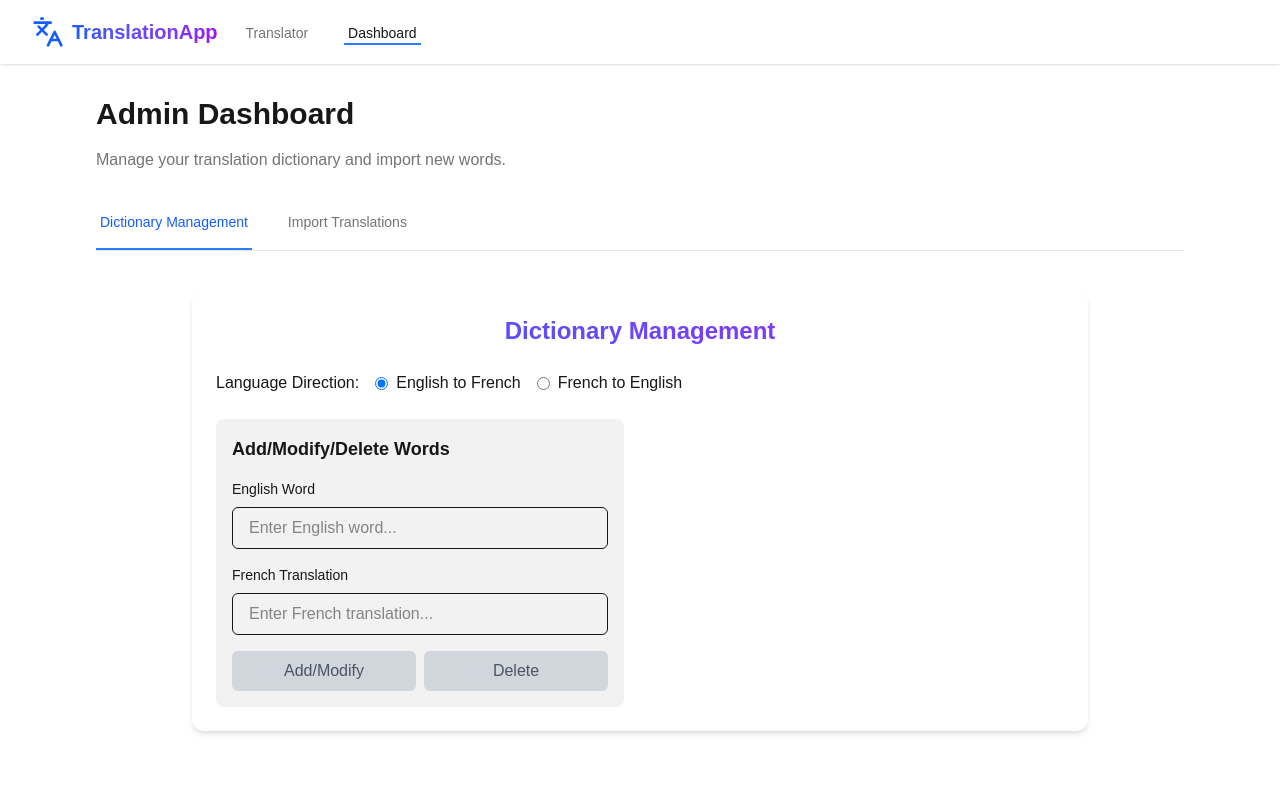
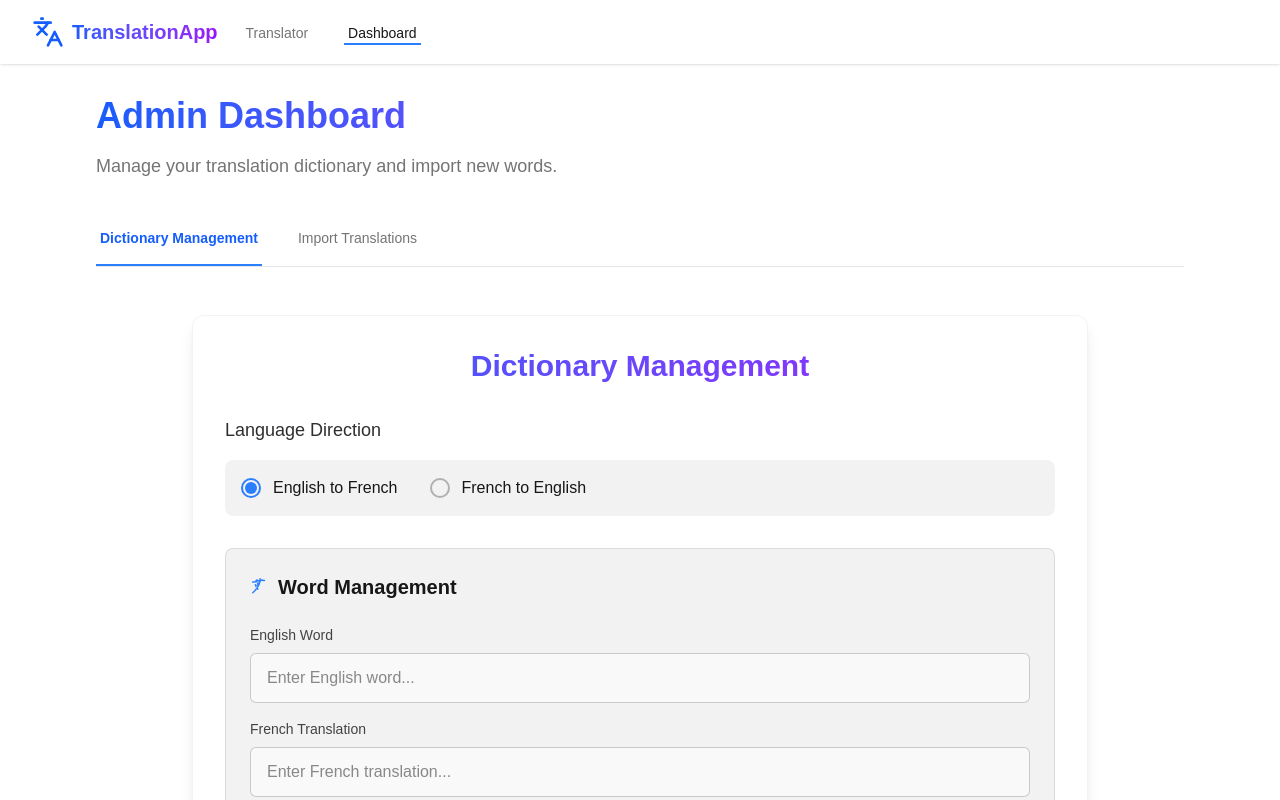
Before and after one commit to Mariussgal/translate_app, a Next.js app in the folder translate_app/: page /dashboard in a window 1280 px wide. Shown: the top 800 px of the page. Built offline with nearby package versions, Linux system fonts and the light colour scheme; no server answers.

Commit message:
enhanced dashboard layout

```diff
--- a/translate_app/src/app/dashboard/page.tsx
+++ b/translate_app/src/app/dashboard/page.tsx
@@ -16,10 +16,12 @@ export default function Dashboard() {
 
   return (
     <div className="flex flex-col min-h-screen bg-background">
-      <main className="flex-1 flex flex-col p-4 sm:p-6 md:p-8 max-w-6xl mx-auto w-full space-y-6">
+      <main className="flex-1 flex flex-col p-4 sm:p-6 md:p-8 max-w-6xl mx-auto w-full space-y-8">
         <div className="flex flex-col space-y-4">
-          <h1 className="text-3xl font-bold">Admin Dashboard</h1>
-          <p className="text-foreground/60">
+          <h1 className="text-4xl font-bold bg-gradient-to-r from-blue-600 to-purple-600 bg-clip-text text-transparent">
+            Admin Dashboard
+          </h1>
+          <p className="text-foreground/60 text-lg">
             Manage your translation dictionary and import new words.
           </p>
         </div>
@@ -28,9 +30,9 @@ export default function Dashboard() {
           <nav className="flex space-x-8">
             <button
               onClick={() => setActiveTab('dictionary')}
-              className={`py-4 px-1 border-b-2 font-medium text-sm ${
+              className={`py-4 px-1 border-b-2 font-medium text-sm transition-all duration-200 ${
                 activeTab === 'dictionary'
-                  ? 'border-blue-500 text-blue-600'
+                  ? 'border-blue-500 text-blue-600 font-semibold'
                   : 'border-transparent text-foreground/60 hover:text-foreground/80 hover:border-foreground/30'
               }`}
             >
@@ -38,9 +40,9 @@ export default function Dashboard() {
             </button>
             <button
               onClick={() => setActiveTab('import')}
-              className={`py-4 px-1 border-b-2 font-medium text-sm ${
+              className={`py-4 px-1 border-b-2 font-medium text-sm transition-all duration-200 ${
                 activeTab === 'import'
-                  ? 'border-blue-500 text-blue-600'
+                  ? 'border-blue-500 text-blue-600 font-semibold'
                   : 'border-transparent text-foreground/60 hover:text-foreground/80 hover:border-foreground/30'
               }`}
             >
@@ -141,50 +143,63 @@ function DictionaryManagementUI() {
   };
 
   return (
-    <div className="w-full max-w-4xl mx-auto p-6 bg-white dark:bg-black/20 rounded-xl shadow-md">
-      <h2 className="text-2xl font-bold mb-6 text-center bg-gradient-to-r from-blue-600 to-purple-600 bg-clip-text text-transparent">
+    <div className="w-full max-w-4xl mx-auto p-8 bg-white/40 dark:bg-black/30 backdrop-blur-sm rounded-xl shadow-lg border border-foreground/5">
+      <h2 className="text-3xl font-bold mb-8 text-center bg-gradient-to-r from-blue-600 to-purple-600 bg-clip-text text-transparent">
         Dictionary Management
       </h2>
 
-      <div className="mb-6">
-        <div className="flex items-center mb-4">
-          <span className="mr-4 font-medium">Language Direction:</span>
-          <div className="flex space-x-4">
-            <label className="inline-flex items-center">
+      <div className="mb-8">
+        <h3 className="text-lg font-medium mb-4 text-foreground/90">Language Direction</h3>
+        <div className="flex items-center space-x-8 p-4 bg-black/5 dark:bg-white/5 rounded-lg">
+          <label className="flex items-center cursor-pointer group">
+            <div className="relative">
               <input
                 type="radio"
-                className="form-radio text-blue-600"
+                className="peer sr-only"
                 name="language"
                 checked={fromLang === 'english'}
                 onChange={() => setFromLang('english')}
               />
-              <span className="ml-2">English to French</span>
+              <div className="w-5 h-5 border-2 border-foreground/30 rounded-full peer-checked:border-blue-500"></div>
+              <div className="absolute w-3 h-3 top-1 left-1 rounded-full bg-blue-500 scale-0 peer-checked:scale-100 transition-transform"></div>
+            </div>
+            <span className="ml-3 group-hover:text-blue-500 transition-colors">English to French</span>
           </label>
-            <label className="inline-flex items-center">
+
+          <label className="flex items-center cursor-pointer group">
+            <div className="relative">
               <input
                 type="radio"
-                className="form-radio text-blue-600"
+                className="peer sr-only"
                 name="language"
                 checked={fromLang === 'french'}
                 onChange={() => setFromLang('french')}
               />
-              <span className="ml-2">French to English</span>
+              <div className="w-5 h-5 border-2 border-foreground/30 rounded-full peer-checked:border-blue-500"></div>
+              <div className="absolute w-3 h-3 top-1 left-1 rounded-full bg-blue-500 scale-0 peer-checked:scale-100 transition-transform"></div>
+            </div>
+            <span className="ml-3 group-hover:text-blue-500 transition-colors">French to English</span>
           </label>
         </div>
       </div>
-      </div>
 
-      <div className="grid grid-cols-1 md:grid-cols-2 gap-8">
-        <div className="bg-black/5 dark:bg-white/5 p-4 rounded-lg">
-          <h3 className="text-lg font-semibold mb-4">Add/Modify/Delete Words</h3>
+      <div className="grid grid-cols-1 gap-8">
+        <div className="bg-black/5 dark:bg-white/5 p-6 rounded-lg border border-foreground/10">
+          <h3 className="text-xl font-semibold mb-6 flex items-center">
+            <svg xmlns="http://www.w3.org/2000/svg" className="h-5 w-5 mr-2 text-blue-500" viewBox="0 0 20 20" fill="currentColor">
+              <path d="M7.75 2.75a.75.75 0 00-1.5 0v1.258a32.987 32.987 0 00-3.599.278.75.75 0 10.198 1.487A31.545 31.545 0 018.7 5.545 19.381 19.381 0 017 9.56a19.418 19.418 0 01-1.002-2.05.75.75 0 00-1.384.577 20.935 20.935 0 001.492 2.91 19.613 19.613 0 01-3.828 4.154.75.75 0 10.945 1.164A21.116 21.116 0 007 12.331c.095.132.192.262.29.391a.75.75 0 001.194-.91c-.204-.266-.4-.538-.59-.815a20.888 20.888 0 003.067-7.106 31.36 31.36 0 013.352.246.75.75 0 10.214-1.486 32.952 32.952 0 00-3.737-.305V1.75a.75.75 0 00-1.5 0v1.3a32.864 32.864 0 00-3.627.11.75.75 0 10.224 1.482 31.34 31.34 0 013.022-.266 19.412 19.412 0 01-2.9 7.373z" />
+            </svg>
+            Word Management
+          </h3>
 
+          <div className="space-y-6">
             <div className="mb-4">
-            <label className="block text-sm font-medium mb-2">
+              <label className="block text-sm font-medium mb-2 text-foreground/80">
                 {fromLang === 'english' ? 'English' : 'French'} Word
               </label>
               <input
                 type="text"
-              className="w-full px-4 py-2 border rounded-md focus:outline-none focus:ring-2 focus:ring-blue-500"
+                className="w-full px-4 py-3 bg-white/50 dark:bg-black/20 border border-foreground/20 rounded-md focus:outline-none focus:ring-2 focus:ring-blue-500 focus:border-blue-500 transition-all"
                 placeholder={`Enter ${fromLang === 'english' ? 'English' : 'French'} word...`}
                 value={word}
                 onChange={(e) => setWord(e.target.value)}
@@ -192,51 +207,84 @@ function DictionaryManagementUI() {
             </div>
 
             <div className="mb-4">
-            <label className="block text-sm font-medium mb-2">
+              <label className="block text-sm font-medium mb-2 text-foreground/80">
                 {fromLang === 'english' ? 'French' : 'English'} Translation
               </label>
               <input
                 type="text"
-              className="w-full px-4 py-2 border rounded-md focus:outline-none focus:ring-2 focus:ring-blue-500"
+                className="w-full px-4 py-3 bg-white/50 dark:bg-black/20 border border-foreground/20 rounded-md focus:outline-none focus:ring-2 focus:ring-blue-500 focus:border-blue-500 transition-all"
                 placeholder={`Enter ${fromLang === 'english' ? 'French' : 'English'} translation...`}
                 value={translation}
                 onChange={(e) => setTranslation(e.target.value)}
               />
             </div>
+          </div>
 
-          <div className="flex space-x-2">
+          <div className="flex space-x-4 mt-8">
             <button
               onClick={handleAddModify}
               disabled={isLoading || !word.trim() || !translation.trim()}
-              className={`flex-1 px-4 py-2 rounded-md ${
+              className={`flex-1 px-6 py-3 rounded-md font-medium transition-all ${
                 isLoading || !word.trim() || !translation.trim()
                   ? 'bg-gray-300 text-gray-600 cursor-not-allowed'
-                  : 'bg-green-600 text-white hover:bg-green-700'
+                  : 'bg-gradient-to-r from-blue-600 to-blue-500 text-white hover:shadow-md hover:from-blue-700 hover:to-blue-600 active:scale-95'
               }`}
             >
+              {isLoading ? (
+                <span className="flex items-center justify-center">
+                  <svg className="animate-spin -ml-1 mr-2 h-4 w-4 text-white" xmlns="http://www.w3.org/2000/svg" fill="none" viewBox="0 0 24 24">
+                    <circle className="opacity-25" cx="12" cy="12" r="10" stroke="currentColor" strokeWidth="4"></circle>
+                    <path className="opacity-75" fill="currentColor" d="M4 12a8 8 0 018-8V0C5.373 0 0 5.373 0 12h4zm2 5.291A7.962 7.962 0 014 12H0c0 3.042 1.135 5.824 3 7.938l3-2.647z"></path>
+                  </svg>
+                  Processing...
+                </span>
+              ) : (
+                <span className="flex items-center justify-center">
+                  <svg xmlns="http://www.w3.org/2000/svg" className="h-5 w-5 mr-1" viewBox="0 0 20 20" fill="currentColor">
+                    <path d="M10.75 4.75a.75.75 0 00-1.5 0v4.5h-4.5a.75.75 0 000 1.5h4.5v4.5a.75.75 0 001.5 0v-4.5h4.5a.75.75 0 000-1.5h-4.5v-4.5z" />
+                  </svg>
                   Add/Modify
+                </span>
+              )}
             </button>
             <button
               onClick={handleDelete}
               disabled={isLoading || !word.trim()}
-              className={`flex-1 px-4 py-2 rounded-md ${
+              className={`flex-1 px-6 py-3 rounded-md font-medium transition-all ${
                 isLoading || !word.trim()
                   ? 'bg-gray-300 text-gray-600 cursor-not-allowed'
-                  : 'bg-red-600 text-white hover:bg-red-700'
+                  : 'bg-gradient-to-r from-red-500 to-red-400 text-white hover:shadow-md hover:from-red-600 hover:to-red-500 active:scale-95'
               }`}
             >
+              <span className="flex items-center justify-center">
+                <svg xmlns="http://www.w3.org/2000/svg" className="h-5 w-5 mr-1" viewBox="0 0 20 20" fill="currentColor">
+                  <path fillRule="evenodd" d="M9 2a1 1 0 00-.894.553L7.382 4H4a1 1 0 000 2v10a2 2 0 002 2h8a2 2 0 002-2V6a1 1 0 100-2h-3.382l-.724-1.447A1 1 0 0011 2H9zM7 8a1 1 0 012 0v6a1 1 0 11-2 0V8zm5-1a1 1 0 00-1 1v6a1 1 0 102 0V8a1 1 0 00-1-1z" clipRule="evenodd" />
+                </svg>
                 Delete
+              </span>
             </button>
           </div>
         </div>
-
       </div>
 
       {status && (
-        <div className={`mt-6 p-4 rounded-lg ${
-          status.type === 'success' ? 'bg-green-100 text-green-800' : 'bg-red-100 text-red-800'
+        <div className={`mt-8 p-4 rounded-lg ${
+          status.type === 'success'
+            ? 'bg-green-100 text-green-800 border border-green-200 dark:bg-green-900/20 dark:text-green-300 dark:border-green-800/30'
+            : 'bg-red-100 text-red-800 border border-red-200 dark:bg-red-900/20 dark:text-red-300 dark:border-red-800/30'
         }`}>
+          <div className="flex items-center">
+            {status.type === 'success' ? (
+              <svg xmlns="http://www.w3.org/2000/svg" className="h-5 w-5 mr-2" viewBox="0 0 20 20" fill="currentColor">
+                <path fillRule="evenodd" d="M10 18a8 8 0 100-16 8 8 0 000 16zm3.707-9.293a1 1 0 00-1.414-1.414L9 10.586 7.707 9.293a1 1 0 00-1.414 1.414l2 2a1 1 0 001.414 0l4-4z" clipRule="evenodd" />
+              </svg>
+            ) : (
+              <svg xmlns="http://www.w3.org/2000/svg" className="h-5 w-5 mr-2" viewBox="0 0 20 20" fill="currentColor">
+                <path fillRule="evenodd" d="M18 10a8 8 0 11-16 0 8 8 0 0116 0zm-7 4a1 1 0 11-2 0 1 1 0 012 0zm-1-9a1 1 0 00-1 1v4a1 1 0 102 0V6a1 1 0 00-1-1z" clipRule="evenodd" />
+              </svg>
+            )}
             {status.message}
+          </div>
         </div>
       )}
     </div>
@@ -306,23 +354,23 @@ function FileUploadUI() {
   };
 
   return (
-    <div className="w-full max-w-lg mx-auto p-6 bg-white dark:bg-black/20 rounded-xl shadow-md">
-      <h2 className="text-2xl font-bold mb-6 text-center bg-gradient-to-r from-blue-600 to-purple-600 bg-clip-text text-transparent">
+    <div className="w-full max-w-2xl mx-auto p-8 bg-white/40 dark:bg-black/30 backdrop-blur-sm rounded-xl shadow-lg border border-foreground/5">
+      <h2 className="text-3xl font-bold mb-8 text-center bg-gradient-to-r from-blue-600 to-purple-600 bg-clip-text text-transparent">
         Import Translation Dictionary
       </h2>
 
-      <div className="mb-6">
-        <label className="block text-sm font-medium mb-2">Select File</label>
+      <div className="mb-8">
+        <label className="block text-lg font-medium mb-4 text-foreground/90">Select File</label>
         <div className="flex items-center justify-center w-full">
-          <label className="flex flex-col items-center justify-center w-full h-40 border-2 border-dashed rounded-lg cursor-pointer hover:bg-black/5 dark:hover:bg-white/5 border-foreground/20">
+          <label className="flex flex-col items-center justify-center w-full h-48 border-2 border-dashed rounded-lg cursor-pointer hover:bg-black/5 dark:hover:bg-white/5 transition-colors border-foreground/20 group">
             <div className="flex flex-col items-center justify-center pt-5 pb-6">
-              <svg className="w-10 h-10 mb-3 text-foreground/60" fill="none" stroke="currentColor" viewBox="0 0 24 24" xmlns="http://www.w3.org/2000/svg">
+              <svg className="w-14 h-14 mb-4 text-foreground/40 group-hover:text-blue-500 transition-colors" fill="none" stroke="currentColor" viewBox="0 0 24 24" xmlns="http://www.w3.org/2000/svg">
                 <path strokeLinecap="round" strokeLinejoin="round" strokeWidth="2" d="M7 16a4 4 0 01-.88-7.903A5 5 0 1115.9 6L16 6a5 5 0 011 9.9M15 13l-3-3m0 0l-3 3m3-3v12"></path>
               </svg>
-              <p className="mb-2 text-sm text-foreground/80">
+              <p className="mb-2 text-base text-foreground/80 group-hover:text-foreground transition-colors">
                 <span className="font-semibold">Click to upload</span> or drag and drop
               </p>
-              <p className="text-xs text-foreground/60">
+              <p className="text-sm text-foreground/60 group-hover:text-foreground/80 transition-colors">
                 Excel (.xlsx, .xls), CSV (.csv), or Text (.txt)
               </p>
             </div>
@@ -338,22 +386,41 @@ function FileUploadUI() {
       </div>
 
       {file && (
-        <div className="mb-6 p-4 bg-black/5 dark:bg-white/5 rounded-lg">
+        <div className="mb-6 p-6 bg-black/5 dark:bg-white/5 rounded-lg border border-foreground/10">
           <div className="flex items-center">
-            <div className="mr-4">
-              <svg className="w-8 h-8 text-foreground/60" fill="none" stroke="currentColor" viewBox="0 0 24 24" xmlns="http://www.w3.org/2000/svg">
-                <path strokeLinecap="round" strokeLinejoin="round" strokeWidth="2" d="M9 12h6m-6 4h6m2 5H7a2 2 0 01-2-2V5a2 2 0 012-2h5.586a1 1 0 01.707.293l5.414 5.414a1 1 0 01.293.707V19a2 2 0 01-2 2z"></path>
+            <div className="mr-4 text-blue-500">
+              {file.name.endsWith('.xlsx') || file.name.endsWith('.xls') ? (
+                <svg className="w-10 h-10" fill="currentColor" xmlns="http://www.w3.org/2000/svg" viewBox="0 0 24 24">
+                  <path d="M14.5 2H6a2 2 0 0 0-2 2v16a2 2 0 0 0 2 2h12a2 2 0 0 0 2-2V6.5L14.5 2z"/>
+                  <polyline points="14 2 14 6 18 6"/>
+                  <path d="M8 13h2v4H8zm4-5h2v9h-2zm4 3h2v6h-2z"/>
                 </svg>
+              ) : file.name.endsWith('.csv') ? (
+                <svg className="w-10 h-10" fill="currentColor" xmlns="http://www.w3.org/2000/svg" viewBox="0 0 24 24">
+                  <path d="M14.5 2H6a2 2 0 0 0-2 2v16a2 2 0 0 0 2 2h12a2 2 0 0 0 2-2V6.5L14.5 2z"/>
+                  <polyline points="14 2 14 6 18 6"/>
+                  <path d="M8 12h8m-8 4h4"/>
+                </svg>
+              ) : (
+                <svg className="w-10 h-10" fill="currentColor" xmlns="http://www.w3.org/2000/svg" viewBox="0 0 24 24">
+                  <path d="M14.5 2H6a2 2 0 0 0-2 2v16a2 2 0 0 0 2 2h12a2 2 0 0 0 2-2V6.5L14.5 2z"/>
+                  <polyline points="14 2 14 6 18 6"/>
+                  <line x1="8" y1="12" x2="16" y2="12"/>
+                  <line x1="8" y1="16" x2="16" y2="16"/>
+                  <line x1="8" y1="8" x2="10" y2="8"/>
+                </svg>
+              )}
             </div>
             <div className="flex-1 truncate">
-              <p className="font-medium truncate">{file.name}</p>
-              <p className="text-xs text-foreground/60">
+              <p className="font-medium text-lg truncate">{file.name}</p>
+              <p className="text-sm text-foreground/60">
                 {(file.size / 1024).toFixed(2)} KB
               </p>
             </div>
             <button
               onClick={() => setFile(null)}
-              className="text-red-500 hover:text-red-700"
+              className="p-2 rounded-full hover:bg-red-100 dark:hover:bg-red-900/30 text-red-500 transition-colors"
+              aria-label="Remove file"
             >
               <svg className="w-5 h-5" fill="none" stroke="currentColor" viewBox="0 0 24 24" xmlns="http://www.w3.org/2000/svg">
                 <path strokeLinecap="round" strokeLinejoin="round" strokeWidth="2" d="M6 18L18 6M6 6l12 12"></path>
@@ -366,11 +433,11 @@ function FileUploadUI() {
       <button
         onClick={handleUpload}
         disabled={isUploading || !file}
-        className={`w-full px-4 py-3 rounded-lg ${
+        className={`w-full px-6 py-4 rounded-lg font-medium text-lg transition-all ${
           isUploading || !file
             ? 'bg-gray-300 text-gray-600 cursor-not-allowed'
-            : 'bg-gradient-to-r from-blue-600 to-purple-600 text-white hover:shadow-lg'
-        } transition-all`}
+            : 'bg-gradient-to-r from-blue-600 to-purple-600 text-white hover:shadow-lg hover:from-blue-700 hover:to-purple-700 active:scale-98'
+        }`}
       >
         {isUploading ? (
           <span className="flex items-center justify-center">
@@ -381,38 +448,65 @@ function FileUploadUI() {
             Uploading...
           </span>
         ) : (
-          'Upload Dictionary'
+          <span className="flex items-center justify-center">
+            <svg xmlns="http://www.w3.org/2000/svg" className="h-6 w-6 mr-2" fill="none" viewBox="0 0 24 24" stroke="currentColor">
+              <path strokeLinecap="round" strokeLinejoin="round" strokeWidth="2" d="M7 16a4 4 0 01-.88-7.903A5 5 0 1115.9 6L16 6a5 5 0 011 9.9M15 13l-3-3m0 0l-3 3m3-3v12" />
+            </svg>
+            Upload Dictionary
+          </span>
         )}
       </button>
 
       {uploadStatus && (
-        <div className={`mt-4 p-4 rounded-lg ${
-          uploadStatus.type === 'success' ? 'bg-green-100 text-green-800' : 'bg-red-100 text-red-800'
+        <div className={`mt-6 p-4 rounded-lg ${
+          uploadStatus.type === 'success'
+            ? 'bg-green-100 text-green-800 border border-green-200 dark:bg-green-900/20 dark:text-green-300 dark:border-green-800/30'
+            : 'bg-red-100 text-red-800 border border-red-200 dark:bg-red-900/20 dark:text-red-300 dark:border-red-800/30'
         }`}>
+          <div className="flex items-center">
+            {uploadStatus.type === 'success' ? (
+              <svg xmlns="http://www.w3.org/2000/svg" className="h-5 w-5 mr-2" viewBox="0 0 20 20" fill="currentColor">
+                <path fillRule="evenodd" d="M10 18a8 8 0 100-16 8 8 0 000 16zm3.707-9.293a1 1 0 00-1.414-1.414L9 10.586 7.707 9.293a1 1 0 00-1.414 1.414l2 2a1 1 0 001.414 0l4-4z" clipRule="evenodd" />
+              </svg>
+            ) : (
+              <svg xmlns="http://www.w3.org/2000/svg" className="h-5 w-5 mr-2" viewBox="0 0 20 20" fill="currentColor">
+                <path fillRule="evenodd" d="M18 10a8 8 0 11-16 0 8 8 0 0116 0zm-7 4a1 1 0 11-2 0 1 1 0 012 0zm-1-9a1 1 0 00-1 1v4a1 1 0 102 0V6a1 1 0 00-1-1z" clipRule="evenodd" />
+              </svg>
+            )}
             {uploadStatus.message}
+          </div>
         </div>
       )}
 
-      <div className="mt-8">
-        <h3 className="text-lg font-semibold mb-3">Supported Formats</h3>
-        <ul className="space-y-2 text-sm">
-          <li className="flex items-start">
-            <svg className="w-5 h-5 text-green-500 mr-2" fill="none" stroke="currentColor" viewBox="0 0 24 24" xmlns="http://www.w3.org/2000/svg">
+      <div className="mt-10 pt-6 border-t border-foreground/10">
+        <h3 className="text-xl font-semibold mb-4 text-foreground/90">Supported Formats</h3>
+        <ul className="space-y-4 text-sm">
+          <li className="flex items-start p-3 bg-black/5 dark:bg-white/5 rounded-lg">
+            <svg className="w-5 h-5 text-green-500 mr-3 mt-0.5 flex-shrink-0" fill="none" stroke="currentColor" viewBox="0 0 24 24" xmlns="http://www.w3.org/2000/svg">
               <path strokeLinecap="round" strokeLinejoin="round" strokeWidth="2" d="M5 13l4 4L19 7"></path>
             </svg>
-            <span><strong>Excel (.xlsx, .xls)</strong>: Spreadsheet with English words in column A and French translations in column B.</span>
+            <div>
+              <strong className="text-foreground/90">Excel (.xlsx, .xls)</strong>
+              <p className="mt-1">Spreadsheet with English words in column A and French translations in column B.</p>
+            </div>
           </li>
-          <li className="flex items-start">
-            <svg className="w-5 h-5 text-green-500 mr-2" fill="none" stroke="currentColor" viewBox="0 0 24 24" xmlns="http://www.w3.org/2000/svg">
+          <li className="flex items-start p-3 bg-black/5 dark:bg-white/5 rounded-lg">
+            <svg className="w-5 h-5 text-green-500 mr-3 mt-0.5 flex-shrink-0" fill="none" stroke="currentColor" viewBox="0 0 24 24" xmlns="http://www.w3.org/2000/svg">
               <path strokeLinecap="round" strokeLinejoin="round" strokeWidth="2" d="M5 13l4 4L19 7"></path>
             </svg>
-            <span><strong>CSV (.csv)</strong>: Comma-separated values with English word, followed by French translation.</span>
+            <div>
+              <strong className="text-foreground/90">CSV (.csv)</strong>
+              <p className="mt-1">Comma-separated values with English word, followed by French translation.</p>
+            </div>
           </li>
-          <li className="flex items-start">
-            <svg className="w-5 h-5 text-green-500 mr-2" fill="none" stroke="currentColor" viewBox="0 0 24 24" xmlns="http://www.w3.org/2000/svg">
+          <li className="flex items-start p-3 bg-black/5 dark:bg-white/5 rounded-lg">
+            <svg className="w-5 h-5 text-green-500 mr-3 mt-0.5 flex-shrink-0" fill="none" stroke="currentColor" viewBox="0 0 24 24" xmlns="http://www.w3.org/2000/svg">
               <path strokeLinecap="round" strokeLinejoin="round" strokeWidth="2" d="M5 13l4 4L19 7"></path>
             </svg>
-            <span><strong>Text (.txt)</strong>: One pair per line in format "english_word=french_word".</span>
+            <div>
+              <strong className="text-foreground/90">Text (.txt)</strong>
+              <p className="mt-1">One pair per line in format "english_word=french_word".</p>
+            </div>
           </li>
         </ul>
       </div>
```
Lines whose indentation alone changed are shown as unchanged.
